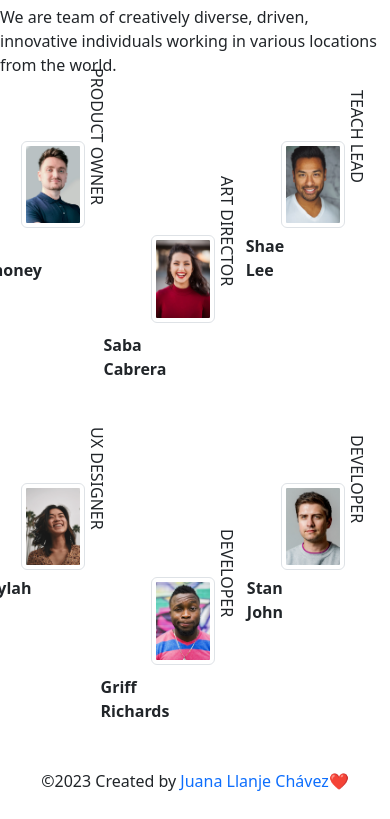
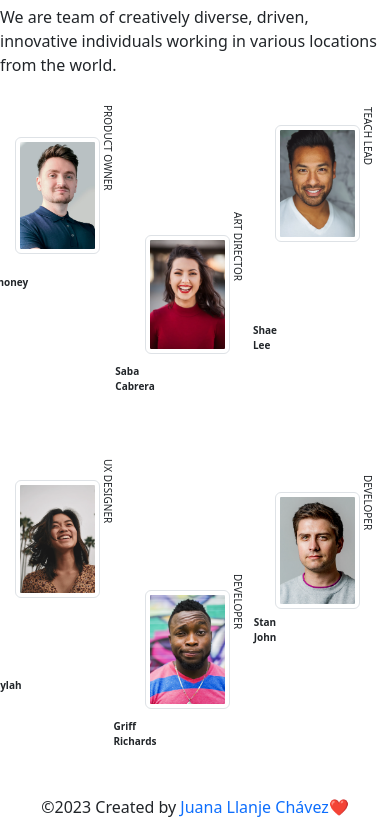
Before and after one commit to Juana-89/my-team-page-master, a website: page src/index.html in a window 390 px wide. Shown: the part 116-935 px from the top of the page. Before the commit the page ends 909 px from the top, so only its background shows below. Drawn offline with nearby package versions, Linux system fonts and the light colour scheme.

Commit message:
proyecto terminado

```diff
--- a/src/index.html
+++ b/src/index.html
@@ -33,7 +33,7 @@
   </nav>
   <main class="grid">
     <div class="container">
-      <div class="row row-cols-3 row-cols-sm-2">
+      <div class="row row-cols-sm-2 row-cols-md-3">
         <div class="col-4 text-center">
             <img class="img-thumbnail" src="./assets/photo1.png" alt="photo1" />
             <p class="container__title">Product Owner</p>
@@ -47,12 +47,12 @@
         <div class="col-4 text-center">
             <img class="img-thumbnail" src="./assets/photo3.png" alt="photo3" />
             <p class="container__title">Teach Lead</p>
-            <p class="container__p">Shae Lee</p>
+            <p class="container__p pc">Shae Lee</p>
         </div>
         <div class="col-4 text-center">
             <img class="img-thumbnail" src="./assets/photo4.png" alt="photo4" />
             <p class="container__title">UX Designer</p>
-            <p class="container__p">Skylah Lu</p>
+            <p class="container__p pc">Skylah Lu</p>
         </div>
         <div class="col-4 text-center align-self-center">
             <img class="img-thumbnail" src="./assets/photo5.png" alt="photo5" />
--- a/src/styles.css
+++ b/src/styles.css
@@ -18,8 +18,7 @@ h1 {
   margin-left: 20px !important;
 }
 
-
-.row-cols-3 img {
+.row-cols-md-3 img {
   display: block;
   max-width: 60%;
 }
@@ -84,3 +83,23 @@ h1 {
 .footer a {
   text-decoration: none;
 }
+
+
+@media only screen and (max-width: 768px) {
+  .row-cols-sm-2 img {
+    display: block;
+    max-width: 80%;
+  }
+
+  .container__title, .container__p{
+    font-size: 10px;
+  }
+
+  .container__p p:nth-child(3){
+    margin-top: 0;
+  }
+
+  .pc{
+    margin-top: 0 !important;
+  }
+}
```
